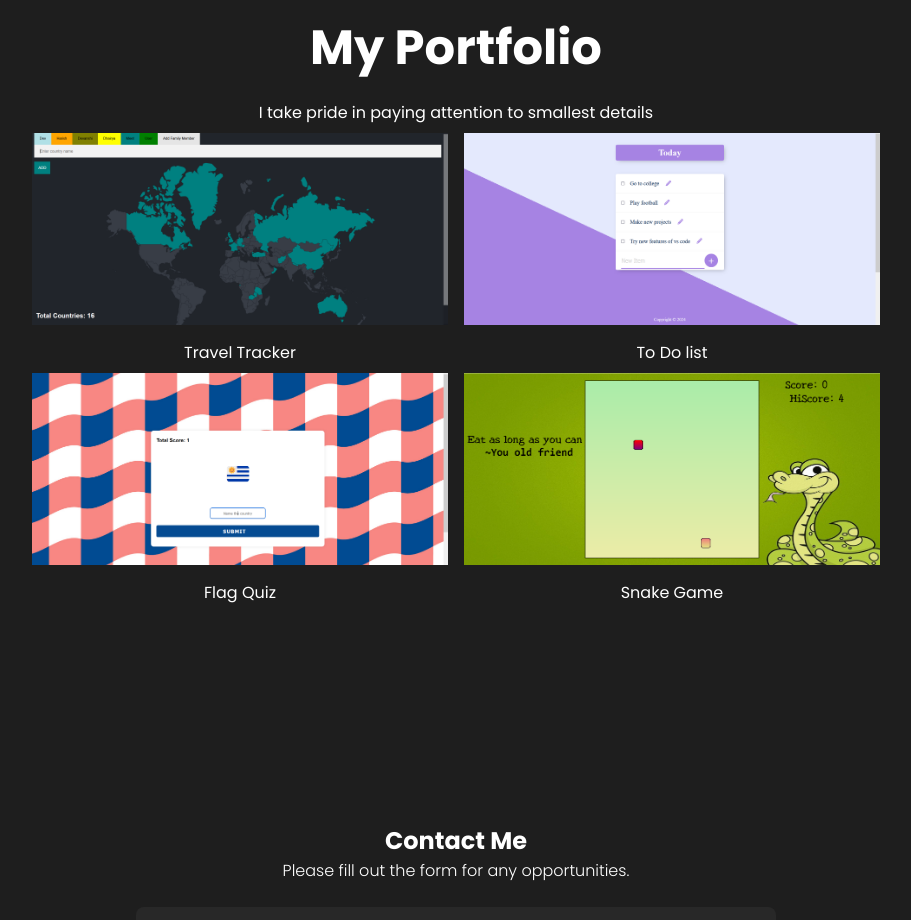
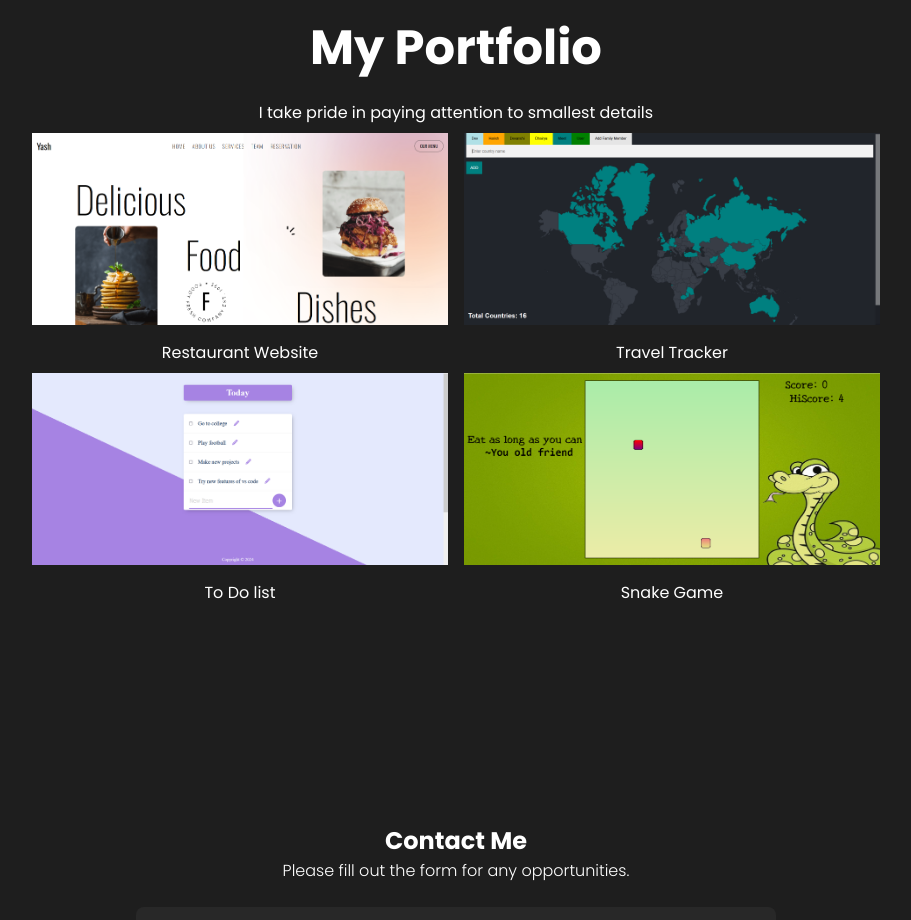
Before and after one commit to yashshah9279/Portfolio, a React (Create React App) app: page / in a window 1280 px wide. Shown: the part 1640-2560 px from the top of the page, without its empty margins (184-1095 px from the left). Built offline with nearby package versions, Linux system fonts and the light colour scheme.

Commit message:
updated works

```diff
--- a/src/components/Works/works.js
+++ b/src/components/Works/works.js
@@ -2,7 +2,7 @@ import React from 'react'
 import './works.css';
 import Portfolio1 from '../../assets/Travel Tracker.png';
 import Portfolio2 from '../../assets/TodoList.png';
-import Portfolio3 from '../../assets/FlagQuiz.png';
+import Portfolio3 from '../../assets/Restaurant.png';
 import Portfolio4 from '../../assets/Snakegame.png';
 // import Portfolio5 from '../../assets/portfolio-5.png';
 // import Portfolio6 from '../../assets/portfolio-6.png';
@@ -12,6 +12,13 @@ const Works = () => {
         <h2 className="worksTitle">My Portfolio</h2>
         <span className="workDesc">I take pride in paying attention to smallest details </span>
         <div className="worksImgs">
+        <div className="porfolio3">
+   <img src={Portfolio3} alt="Portfolio3" className="worksImg" />
+   <p className="portfolioText">
+      <a href="https://github.com/yashshah9279/restaurant.git" className="gitLink" style={{textDecoration:"none",color:"white"}}>Restaurant Website
+      </a>
+    </p>
+</div>
         <div className="portfolio1">
         <img src={Portfolio1} alt="Portfolio1" className="worksImg" />
             <p className="portfolioText">
@@ -25,13 +32,6 @@ const Works = () => {
           </a>
           </p>
         </div>
-<div className="porfolio3">
-   <img src={Portfolio3} alt="Portfolio3" className="worksImg" />
-   <p className="portfolioText">
-      <a href="https://github.com/yashshah9279/Flag-Quiz.git" className="gitLink" style={{textDecoration:"none",color:"white"}}>Flag Quiz
-      </a>
-    </p>
-</div>
 <div className="porfolio4">
     <img src={Portfolio4} alt="Portfolio4" className="worksImg" />
     <p className="portfolioText">
```
Also changed, not shown: src/assets/Restaurant.png (added).
